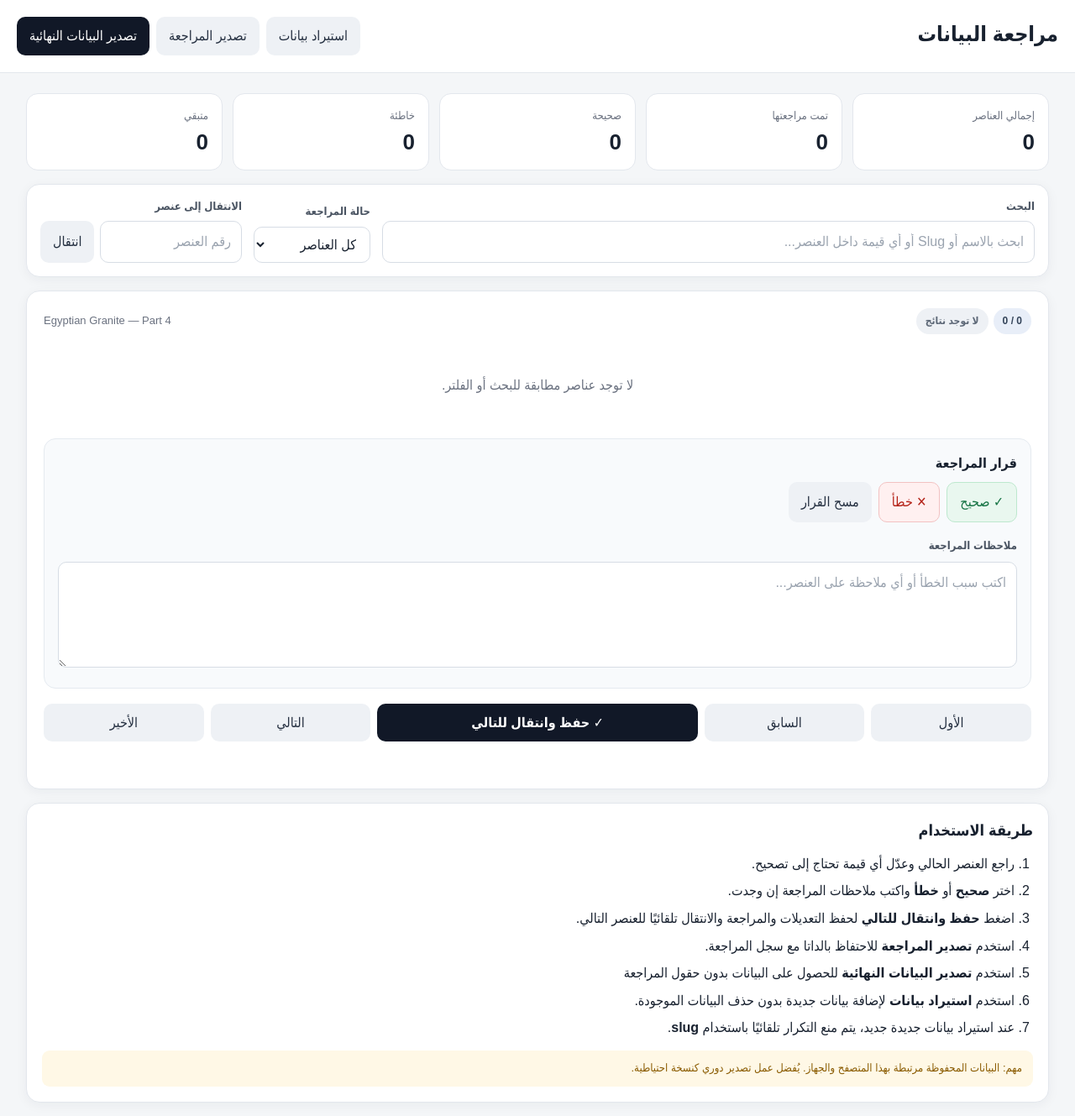
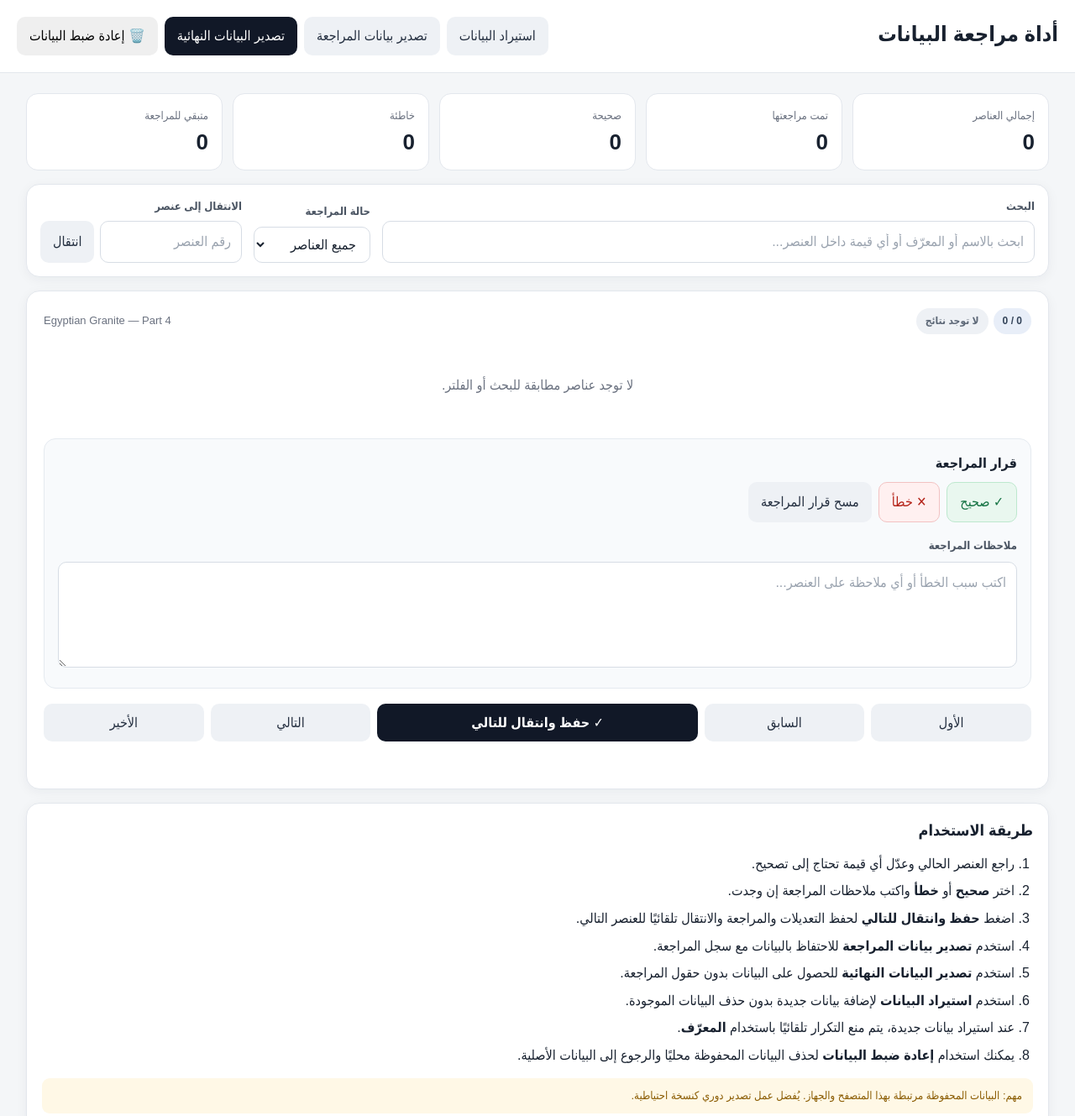
Before and after one commit to mlakherplatform/melakher-coming-soon, a plain HTML site: page review/index.html in a window 1280 px wide. Shown: the top 1329 px of the page at 84% size. Drawn offline with Linux system fonts and the light colour scheme; a script that the page names is missing.

Commit message:
Update Arabic translations in index.html

```diff
--- a/review/index.html
+++ b/review/index.html
@@ -23,7 +23,7 @@
 <body>
 
   <!-- =====================================================
-       TOP BAR
+       الشريط العلوي
   ====================================================== -->
 
   <header class="topbar">
@@ -31,20 +31,22 @@
     <div class="brand">
 
       <h1>
-         مراجعة البيانات
+        أداة مراجعة البيانات
       </h1>
+
       <!--
       <p>
         مراجعة وتعديل البيانات وحفظ نسخة نهائية جاهزة لقاعدة البيانات
       </p>
-    -->
+      -->
+
     </div>
 
 
     <div class="top-actions">
 
       <!-- =================================================
-           IMPORT
+           استيراد البيانات
       ================================================== -->
 
       <button
@@ -52,12 +54,12 @@
         class="secondary"
         type="button"
       >
-        استيراد بيانات
+        استيراد البيانات
       </button>
 
 
       <!-- =================================================
-           EXPORT REVIEWED
+           تصدير المراجعة
       ================================================== -->
 
       <button
@@ -65,12 +67,12 @@
         class="secondary"
         type="button"
       >
-        تصدير المراجعة
+        تصدير بيانات المراجعة
       </button>
 
 
       <!-- =================================================
-           EXPORT CLEAN
+           تصدير البيانات النهائية
       ================================================== -->
 
       <button
@@ -83,11 +85,24 @@
 
 
       <!-- =================================================
-           FILE INPUT
+           إعادة ضبط البيانات
+      ================================================== -->
 
-           Supports:
-           - JSON
-           - JavaScript Dataset
+      <button
+        id="resetDataBtn"
+        class="danger"
+        type="button"
+      >
+        🗑️ إعادة ضبط البيانات
+      </button>
+
+
+      <!-- =================================================
+           اختيار ملف البيانات
+
+           يدعم:
+           - ملفات JSON
+           - ملفات JavaScript
       ================================================== -->
 
       <input
@@ -103,13 +118,13 @@
 
 
   <!-- =====================================================
-       MAIN
+       المحتوى الرئيسي
   ====================================================== -->
 
   <main class="container">
 
     <!-- ===================================================
-         STATISTICS
+         الإحصائيات
     ==================================================== -->
 
     <section class="stats-grid">
@@ -169,7 +184,7 @@
       <div class="stat">
 
         <span>
-          متبقي
+          متبقي للمراجعة
         </span>
 
         <strong id="remainingStat">
@@ -182,13 +197,13 @@
 
 
     <!-- ===================================================
-         SEARCH / FILTER TOOLBAR
+         البحث والتصفية
     ==================================================== -->
 
     <section class="toolbar card">
 
       <!-- =================================================
-           SEARCH
+           البحث
       ================================================== -->
 
       <div class="field grow">
@@ -200,7 +215,7 @@
         <input
           id="searchInput"
           type="search"
-          placeholder="ابحث بالاسم أو Slug أو أي قيمة داخل العنصر..."
+          placeholder="ابحث بالاسم أو المعرّف أو أي قيمة داخل العنصر..."
           autocomplete="off"
         >
 
@@ -208,7 +223,7 @@
 
 
       <!-- =================================================
-           FILTER
+           حالة المراجعة
       ================================================== -->
 
       <div class="field">
@@ -220,7 +235,7 @@
         <select id="filterSelect">
 
           <option value="ALL">
-            كل العناصر
+            جميع العناصر
           </option>
 
           <option value="UNREVIEWED">
@@ -241,7 +256,7 @@
 
 
       <!-- =================================================
-           GOTO
+           الانتقال إلى عنصر
       ================================================== -->
 
       <div class="field goto">
@@ -275,13 +290,13 @@
 
 
     <!-- ===================================================
-         CURRENT ITEM
+         العنصر الحالي
     ==================================================== -->
 
     <section class="card item-card">
 
       <!-- =================================================
-           ITEM HEADER
+           رأس العنصر
       ================================================== -->
 
       <div class="item-head">
@@ -315,7 +330,7 @@
 
 
       <!-- =================================================
-           ITEM EDITOR
+           محرر بيانات العنصر
       ================================================== -->
 
       <div
@@ -325,7 +340,7 @@
 
 
       <!-- =================================================
-           REVIEW BOX
+           قرار المراجعة
       ================================================== -->
 
       <div class="review-box">
@@ -337,7 +352,7 @@
 
         <div class="review-buttons">
 
-          <!-- CORRECT -->
+          <!-- صحيح -->
 
           <button
             id="correctBtn"
@@ -348,7 +363,7 @@
           </button>
 
 
-          <!-- INCORRECT -->
+          <!-- خطأ -->
 
           <button
             id="incorrectBtn"
@@ -359,20 +374,20 @@
           </button>
 
 
-          <!-- CLEAR -->
+          <!-- مسح القرار -->
 
           <button
             id="clearReviewBtn"
             class="secondary"
             type="button"
           >
-            مسح القرار
+            مسح قرار المراجعة
           </button>
 
         </div>
 
 
-        <!-- NOTES -->
+        <!-- الملاحظات -->
 
         <label for="notesInput">
           ملاحظات المراجعة
@@ -388,12 +403,12 @@
 
 
       <!-- =================================================
-           NAVIGATION
+           التنقل بين العناصر
       ================================================== -->
 
       <div class="navigation">
 
-        <!-- FIRST -->
+        <!-- الأول -->
 
         <button
           id="firstBtn"
@@ -404,7 +419,7 @@
         </button>
 
 
-        <!-- PREVIOUS -->
+        <!-- السابق -->
 
         <button
           id="prevBtn"
@@ -415,7 +430,7 @@
         </button>
 
 
-        <!-- DONE -->
+        <!-- حفظ وانتقال -->
 
         <button
           id="doneBtn"
@@ -426,7 +441,7 @@
         </button>
 
 
-        <!-- NEXT -->
+        <!-- التالي -->
 
         <button
           id="nextBtn"
@@ -437,7 +452,7 @@
         </button>
 
 
-        <!-- LAST -->
+        <!-- الأخير -->
 
         <button
           id="lastBtn"
@@ -451,7 +466,7 @@
 
 
       <!-- =================================================
-           SAVE MESSAGE
+           رسالة الحفظ
       ================================================== -->
 
       <div
@@ -464,7 +479,7 @@
 
 
     <!-- ===================================================
-         HELP
+         طريقة الاستخدام
     ==================================================== -->
 
     <section class="card help">
@@ -480,11 +495,11 @@
           راجع العنصر الحالي وعدّل أي قيمة تحتاج إلى تصحيح.
         </li>
 
-<!--
+        <!--
         <li>
-          في حالة وجود Array يمكنك إضافة أو حذف العناصر وتعديل قيمها مباشرة.
+          في حالة وجود قائمة من البيانات، يمكنك إضافة أو حذف العناصر وتعديل قيمها مباشرة.
         </li>
-      -->
+        -->
 
         <li>
           اختر <b>صحيح</b> أو <b>خطأ</b> واكتب ملاحظات المراجعة إن وجدت.
@@ -500,30 +515,35 @@
 
         <li>
           استخدم
-          <b>تصدير المراجعة</b>
-          للاحتفاظ بالداتا مع سجل المراجعة.
+          <b>تصدير بيانات المراجعة</b>
+          للاحتفاظ بالبيانات مع سجل المراجعة.
         </li>
 
 
         <li>
           استخدم
           <b>تصدير البيانات النهائية</b>
-          للحصول على البيانات بدون حقول المراجعة
+          للحصول على البيانات بدون حقول المراجعة.
         </li>
 
 
         <li>
           استخدم
-          <b>استيراد بيانات</b>
-          لإضافة بيانات جديدة
-
-          بدون حذف البيانات الموجودة.
+          <b>استيراد البيانات</b>
+          لإضافة بيانات جديدة بدون حذف البيانات الموجودة.
         </li>
 
 
         <li>
-          عند استيراد بيانات جديدة  جديد، يتم منع التكرار تلقائيًا باستخدام
-          <b>slug</b>.
+          عند استيراد بيانات جديدة، يتم منع التكرار تلقائيًا باستخدام
+          <b>المعرّف</b>.
+        </li>
+
+
+        <li>
+          يمكنك استخدام
+          <b>إعادة ضبط البيانات</b>
+          لحذف البيانات المحفوظة محليًا والرجوع إلى البيانات الأصلية.
         </li>
 
       </ol>
@@ -531,7 +551,7 @@
 
       <p class="warning">
 
-        مهم: البيانات المحفوظة   مرتبطة بهذا المتصفح والجهاز.
+        مهم: البيانات المحفوظة مرتبطة بهذا المتصفح والجهاز.
         يُفضل عمل تصدير دوري كنسخة احتياطية.
 
       </p>
@@ -542,15 +562,15 @@
 
 
   <!-- =====================================================
-       SCRIPTS
+       ملفات JavaScript
   ====================================================== -->
 
-  <!-- BASE DATASET -->
+  <!-- مجموعة البيانات الأساسية -->
 
   <script src="data/granite-part-4.js"></script>
 
 
-  <!-- REVIEW TOOL -->
+  <!-- أداة مراجعة البيانات -->
 
   <script src="app.js"></script>
 
```
